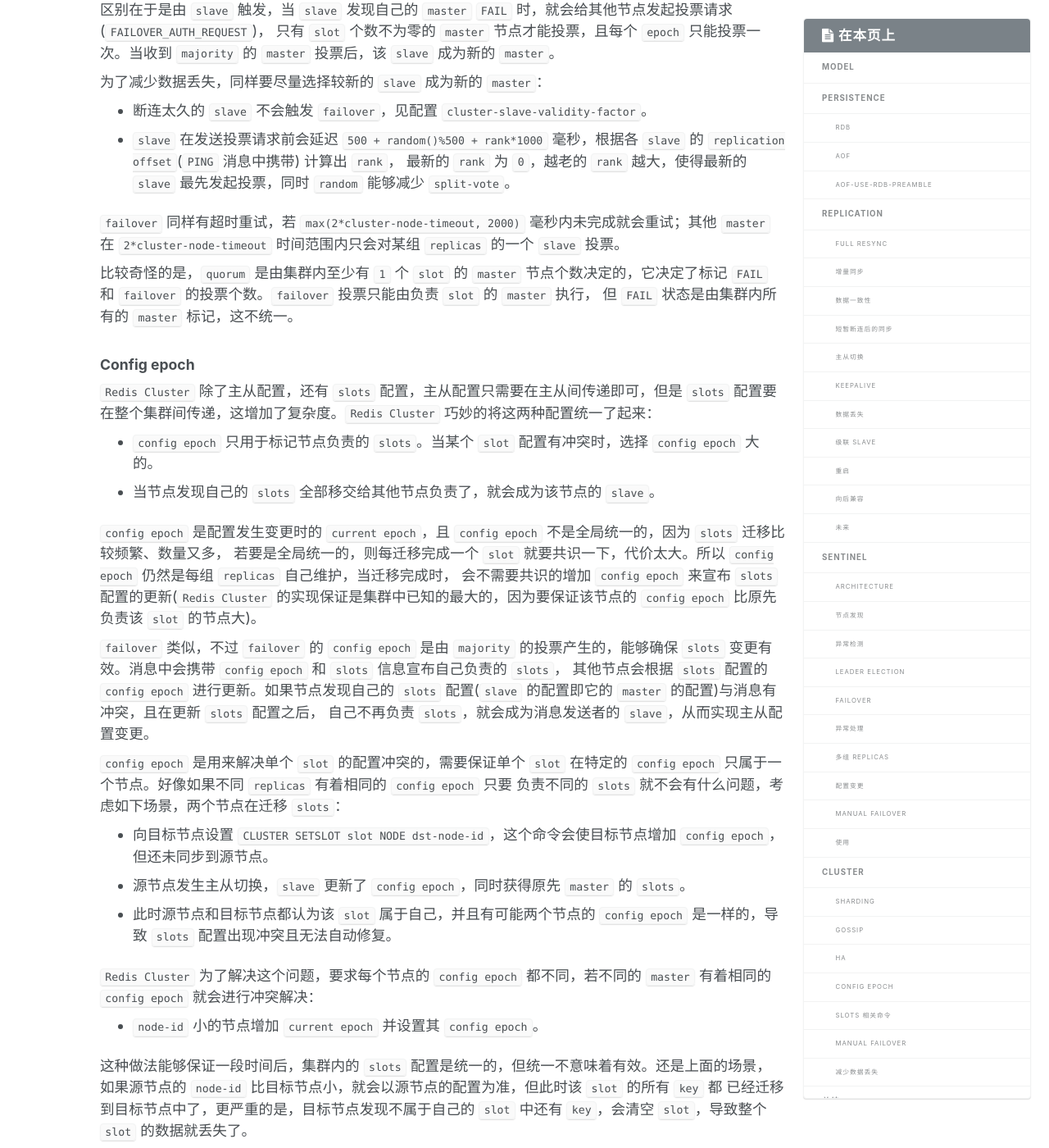
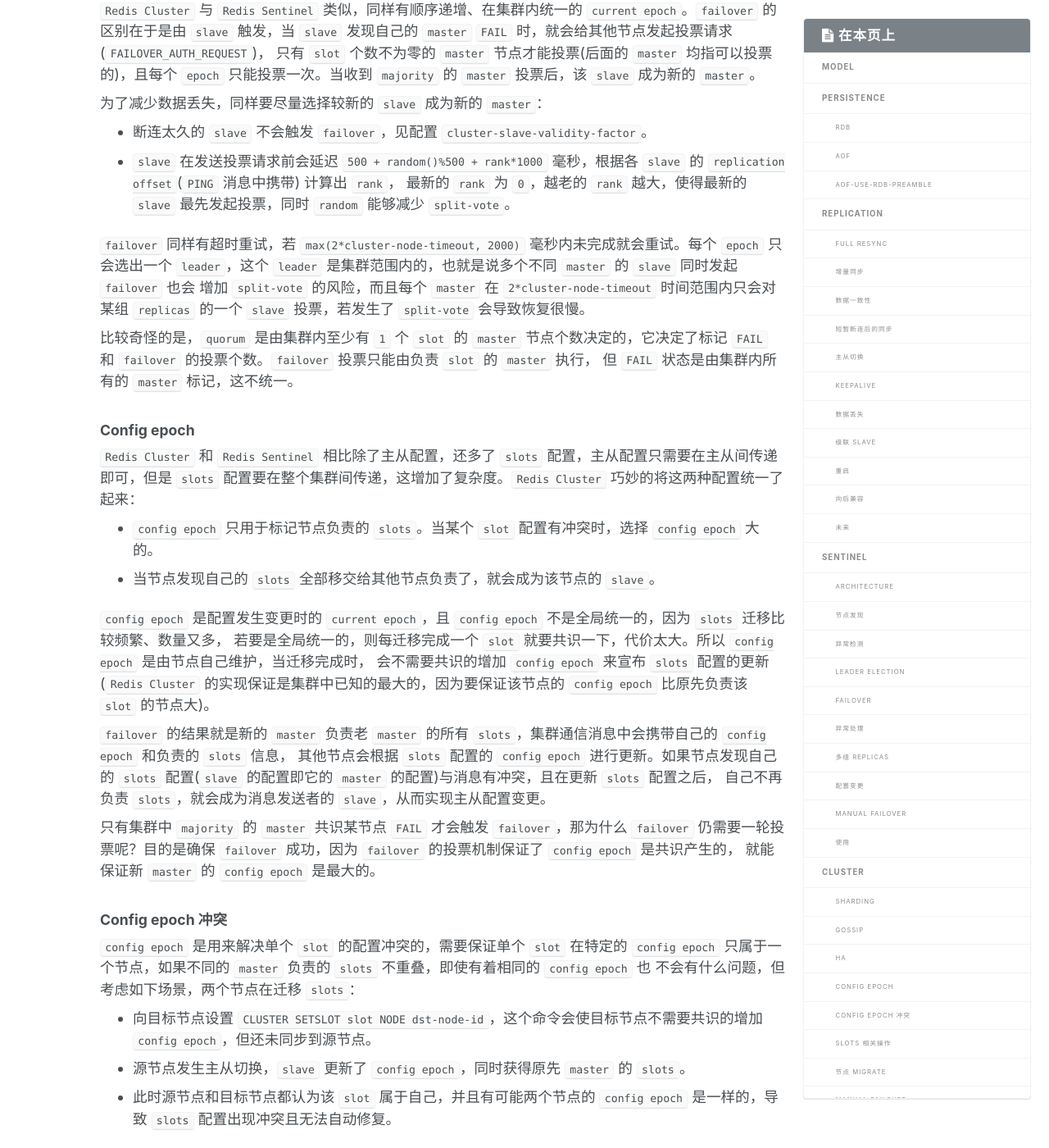
Before and after one commit to youjiali1995/youjiali1995.github.io, a Jekyll site: the page built from _posts/Redis/2018-08-08-redis-architecture.md, in a window 1280 px wide and 1400 px high, scrolled down 14206 px. Shown: the whole window at 82% size. Built offline with Jekyll 4.4.1, drawn with Linux system fonts in a browser that asks for light colours; some of the changed text lies outside the part shown.

Commit message:
Modify 2018-08-08-redis-architecture.md

```diff
--- a/_posts/Redis/2018-08-08-redis-architecture.md
+++ b/_posts/Redis/2018-08-08-redis-architecture.md
@@ -341,7 +341,8 @@
 当要扩缩容时，就要迁移 `slot`，分为如下几步：
 1. 在目标节点设置 `CLUSTER SETSLOT slot IMPORTING src-node-id`；
 2. 在源节点设置 `CLUSTER SETSLOT slot MIGRATING dst-node-id`；
-3. 在源节点调用 `CLUSTER GETKEYSINSLOT slot count` 获取 `slot` 的 `key`，然后使用 `MIGRATE` 命令迁移到目标节点。
+3. 在源节点调用 `CLUSTER GETKEYSINSLOT slot count` 获取 `slot` 的 `key`(`Redis` 使用 `radix-tree` 保存 `slot->key` 的映射，会给每个 `key` 加上 `little-endian` 格式的 `slot` 前缀)，
+然后使用 `MIGRATE` 命令迁移到目标节点。
 4. 当 `slot` 中所有 `key` 都迁移完成后，(建议)对集群内所有节点设置 `CLUSTER SETSLOT slot NODE dst-node-id`，更新路由信息。
 
 按 `key` 级别进行迁移能够减少阻塞，降低迁移的影响。客户端访问迁移中的 `slot` 会按照特定的协议：
@@ -368,49 +369,64 @@
 `PFAIL` 的节点同样是按照 `1/10` 挑选的)，如果在 `2*cluster-node-timeout` 时间范围内 `majority` 的 `master` 节点同时认为一个节点 `PFAIL` 了，就会标记该节点为 `FAIL` 状态，同时广播 `FAIL` 消息强制其他节点标记该节点为 `FAIL`，加快触发 `failover`。
 
 `Redis Cluster` 与 `Redis Sentinel` 类似，同样有顺序递增、在集群内统一的 `current epoch`。`failover` 的区别在于是由 `slave` 触发，当 `slave` 发现自己的 `master` `FAIL` 时，就会给其他节点发起投票请求(`FAILOVER_AUTH_REQUEST`)，
-只有 `slot` 个数不为零的 `master` 节点才能投票，且每个 `epoch` 只能投票一次。当收到 `majority` 的 `master` 投票后，该 `slave` 成为新的 `master`。
+只有 `slot` 个数不为零的 `master` 节点才能投票(后面的 `master` 均指可以投票的)，且每个 `epoch` 只能投票一次。当收到 `majority` 的 `master` 投票后，该 `slave` 成为新的 `master`。
 
 为了减少数据丢失，同样要尽量选择较新的 `slave` 成为新的 `master`：
 * 断连太久的 `slave` 不会触发 `failover`，见配置 `cluster-slave-validity-factor`。
 * `slave` 在发送投票请求前会延迟 `500 + random()%500 + rank*1000` 毫秒，根据各 `slave` 的 `replication offset`(`PING` 消息中携带) 计算出 `rank`，
 最新的 `rank` 为 `0`，越老的 `rank` 越大，使得最新的 `slave` 最先发起投票，同时 `random` 能够减少 `split-vote`。
 
-`failover` 同样有超时重试，若 `max(2*cluster-node-timeout, 2000)` 毫秒内未完成就会重试；其他 `master` 在 `2*cluster-node-timeout` 时间范围内只会对某组 `replicas` 的一个 `slave` 投票。
+`failover` 同样有超时重试，若 `max(2*cluster-node-timeout, 2000)` 毫秒内未完成就会重试。每个 `epoch` 只会选出一个 `leader`，这个 `leader` 是集群范围内的，也就是说多个不同 `master` 的 `slave` 同时发起 `failover` 也会
+增加 `split-vote` 的风险，而且每个 `master` 在 `2*cluster-node-timeout` 时间范围内只会对某组 `replicas` 的一个 `slave` 投票，若发生了 `split-vote` 会导致恢复很慢。
 
 比较奇怪的是，`quorum` 是由集群内至少有 `1` 个 `slot` 的 `master` 节点个数决定的，它决定了标记 `FAIL` 和 `failover` 的投票个数。`failover` 投票只能由负责 `slot` 的 `master` 执行，
 但 `FAIL` 状态是由集群内所有的 `master` 标记，这不统一。
 
 ### Config epoch
-`Redis Cluster` 除了主从配置，还有 `slots` 配置，主从配置只需要在主从间传递即可，但是 `slots` 配置要在整个集群间传递，这增加了复杂度。`Redis Cluster` 巧妙的将这两种配置统一了起来：
+`Redis Cluster` 和 `Redis Sentinel` 相比除了主从配置，还多了 `slots` 配置，主从配置只需要在主从间传递即可，但是 `slots` 配置要在整个集群间传递，这增加了复杂度。`Redis Cluster` 巧妙的将这两种配置统一了起来：
 * `config epoch` 只用于标记节点负责的 `slots`。当某个 `slot` 配置有冲突时，选择 `config epoch` 大的。
 * 当节点发现自己的 `slots` 全部移交给其他节点负责了，就会成为该节点的 `slave`。
 
 `config epoch` 是配置发生变更时的 `current epoch`，且 `config epoch` 不是全局统一的，因为 `slots` 迁移比较频繁、数量又多，
-若要是全局统一的，则每迁移完成一个 `slot` 就要共识一下，代价太大。所以 `config epoch` 仍然是每组 `replicas` 自己维护，当迁移完成时，
+若要是全局统一的，则每迁移完成一个 `slot` 就要共识一下，代价太大。所以 `config epoch` 是由节点自己维护，当迁移完成时，
 会不需要共识的增加 `config epoch` 来宣布 `slots` 配置的更新(`Redis Cluster` 的实现保证是集群中已知的最大的，因为要保证该节点的 `config epoch` 比原先负责该 `slot` 的节点大)。
 
-`failover` 类似，不过 `failover` 的 `config epoch` 是由 `majority` 的投票产生的，能够确保 `slots` 变更有效。消息中会携带 `config epoch` 和 `slots` 信息宣布自己负责的 `slots`，
+`failover` 的结果就是新的 `master` 负责老 `master` 的所有 `slots`，集群通信消息中会携带自己的 `config epoch` 和负责的 `slots` 信息，
 其他节点会根据 `slots` 配置的 `config epoch` 进行更新。如果节点发现自己的 `slots` 配置(`slave` 的配置即它的 `master` 的配置)与消息有冲突，且在更新 `slots` 配置之后，
 自己不再负责 `slots`，就会成为消息发送者的 `slave`，从而实现主从配置变更。
 
-`config epoch` 是用来解决单个 `slot` 的配置冲突的，需要保证单个 `slot` 在特定的 `config epoch` 只属于一个节点。好像如果不同 `replicas` 有着相同的 `config epoch` 只要
-负责不同的 `slots` 就不会有什么问题，考虑如下场景，两个节点在迁移 `slots`：
-* 向目标节点设置 `CLUSTER SETSLOT slot NODE dst-node-id`，这个命令会使目标节点增加 `config epoch`，但还未同步到源节点。
+只有集群中 `majority` 的 `master` 共识某节点 `FAIL` 才会触发 `failover`，那为什么 `failover` 仍需要一轮投票呢？目的是确保 `failover` 成功，因为 `failover` 的投票机制保证了 `config epoch` 是共识产生的，
+就能保证新 `master` 的 `config epoch` 是最大的。
+
+### Config epoch 冲突
+`config epoch` 是用来解决单个 `slot` 的配置冲突的，需要保证单个 `slot` 在特定的 `config epoch` 只属于一个节点，如果不同的 `master` 负责的 `slots` 不重叠，即使有着相同的 `config epoch` 也
+不会有什么问题，但考虑如下场景，两个节点在迁移 `slots`：
+* 向目标节点设置 `CLUSTER SETSLOT slot NODE dst-node-id`，这个命令会使目标节点不需要共识的增加 `config epoch`，但还未同步到源节点。
 * 源节点发生主从切换，`slave` 更新了 `config epoch`，同时获得原先 `master` 的 `slots`。
 * 此时源节点和目标节点都认为该 `slot` 属于自己，并且有可能两个节点的 `config epoch` 是一样的，导致 `slots` 配置出现冲突且无法自动修复。
 
-`Redis Cluster` 为了解决这个问题，要求每个节点的 `config epoch` 都不同，若不同的 `master` 有着相同的 `config epoch` 就会进行冲突解决：
+`Redis Cluster` 为了解决这个问题，要求每个 `master` 的 `config epoch` 都不同，若不同的 `master` 有着相同的 `config epoch` 就会进行冲突解决：
 * `node-id` 小的节点增加 `current epoch` 并设置其 `config epoch`。
 
 这种做法能够保证一段时间后，集群内的 `slots` 配置是统一的，但统一不意味着有效。还是上面的场景，如果源节点的 `node-id` 比目标节点小，就会以源节点的配置为准，但此时该 `slot` 的所有 `key` 都
 已经迁移到目标节点中了，更严重的是，目标节点发现不属于自己的 `slot` 中还有 `key`，会清空 `slot`，导致整个 `slot` 的数据就丢失了。
 
-### slots 相关命令
+### slots 相关操作
 如果不理解 `Redis Cluster` 的实现，尤其是 `config epoch`，就会对 `slots` 相关的命令感到困惑。主要有这几个命令：
 * `CLUSTER ADDSLOTS/DELSLOTS`：这两个命令只更新节点负责的 `slots` 配置，不会改变 `config epoch`。如果不关心 `slot` 中的数据，也可用这两个命令 `resharding`：在**所有**节点 `delslots`，在目标节点 `addslots`。
-这是由 `slots` 配置冲突解决的实现决定的，只在源节点 `delslots` 其他节点仍然认为该 `slot` 由源节点负责。
+这是由 `slots` 配置冲突解决的实现决定的，节点只会将一个 `slot` 转移给 `config epoch` 大的节点，只在源节点 `delslots` 其他节点仍然认为该 `slot` 由源节点负责，直到其他节点宣布它的该 `slot` 负责才会更新配置。
 * `CLUSTER SETSLOT slot IMPORTING/MIGRATING node-id`：这两个命令设置 `slot` 的迁移状态，一定要先在目标节点设置 `MIGRATING`，然后在源节点设置 `IMPORTING`，这是由路由策略决定的。
 * `CLUSTER SETSLOT slot NODE node-id`：这个命令在不同的节点使用有不同的效果，除了会设置该 `slot` 由 `node-id` 对应节点负责，在目标节点使用还会更新 `config epoch`，所以要保证目标节点的调用一定成功。
+
+因为 `slots` 的操作比较复杂，`redis-cli` 中提供了 `cluster` 相关工具来处理。
+
+### 节点 migrate
+`Redis Cluster` 有 `2` 种形式的节点 `migrate`：
+* 当一个 `master` 有 `slots` 但没有 `slave` 时，`slave` 个数最多的 `master` 的 `slave` 就可能会迁移到该节点，详见 `cluster-migration-barrier` 配置。
+* 主从切换时，也相当于是节点迁移。
+
+这里主要讨论第二种，节点迁移的原因是发现自己不再负责 `slots`，这会造成一些奇怪的现象，比如缩容时，在缩容的情况下，当 `master` 的 `slots` 迁移空时，其 `slave` 一定会复制到其他节点上，
+而且因为消息的传播顺序，还不能确定复制到哪个节点。如果 `CLUSTER SETSLOT slot NODE dst-node-id` 命令只在目标节点执行未在源节点执行，就连 `master` 也会复制到其他节点。
 
 ### Manual Failover
 `Redis Cluster` 的 `Manual failover` 更加可靠，命令格式为：`CLUSTER FAILOVER [FORCE|TAKEOVER]`。完整的流程如下：
```
